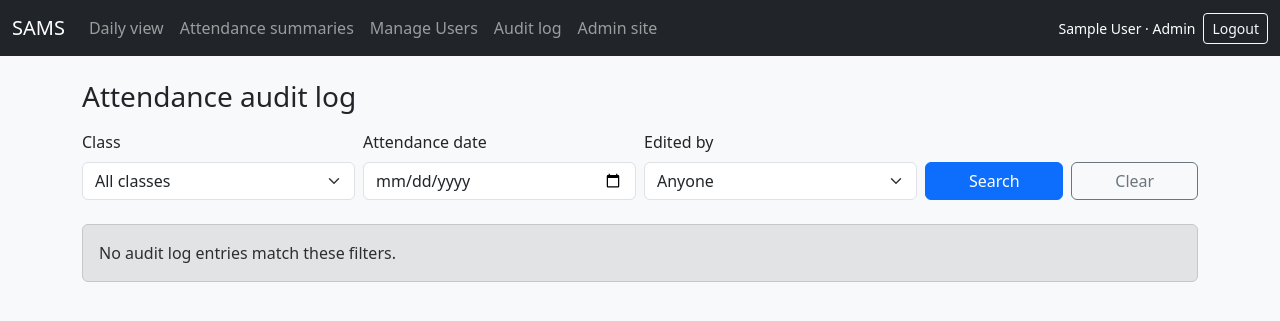
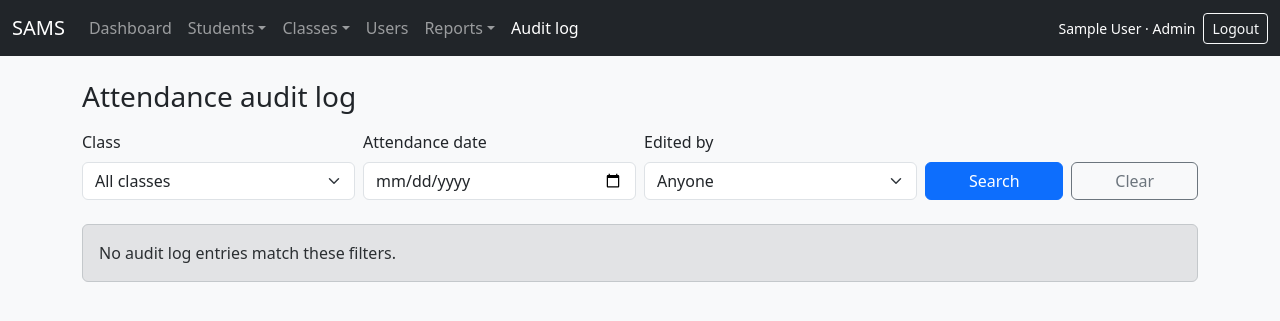
Before and after one commit to Smart-Attendance-Management-System/Student-Attendance-Management-System, a Django app: page /audit-log/ in a window 1280 px wide. Shown: the top 321 px of the page. Run offline with Django 5.2, Linux system fonts and the light colour scheme; a user stored in the database is signed in; tables that the repository leaves empty hold one stand-in row (values such as "Sample post"); data that the repository does not hold is empty.

Commit message:
Simplify the menu for each role and add the CSV import link

```diff
--- a/pages/templates/pages/base.html
+++ b/pages/templates/pages/base.html
@@ -17,27 +17,56 @@
       <span class="navbar-toggler-icon"></span>
     </button>
     <div class="collapse navbar-collapse" id="mainNav">
+      {% with ns=request.resolver_match.namespace url=request.resolver_match.url_name %}
       <ul class="navbar-nav me-auto mb-2 mb-lg-0">
+        <li class="nav-item">
+          <a class="nav-link{% if ns == 'pages' and url == 'home' %} active{% endif %}" href="{% url 'pages:home' %}">Dashboard</a>
+        </li>
+        {% if user.role == "ADMIN" %}
+        <li class="nav-item dropdown">
+          <a class="nav-link dropdown-toggle{% if ns == 'students' %} active{% endif %}" href="#" role="button" data-bs-toggle="dropdown" aria-expanded="false">Students</a>
+          <ul class="dropdown-menu">
+            <li><a class="dropdown-item" href="{% url 'students:list' %}">All students</a></li>
+            <li><a class="dropdown-item" href="{% url 'students:create' %}">Add a student</a></li>
+            <li><a class="dropdown-item" href="{% url 'students:import' %}">Import from CSV</a></li>
+          </ul>
+        </li>
+        <li class="nav-item dropdown">
+          <a class="nav-link dropdown-toggle{% if ns == 'classes' or ns == 'sections' %} active{% endif %}" href="#" role="button" data-bs-toggle="dropdown" aria-expanded="false">Classes</a>
+          <ul class="dropdown-menu">
+            <li><a class="dropdown-item" href="{% url 'classes:list' %}">Classes</a></li>
+            <li><a class="dropdown-item" href="{% url 'sections:list' %}">Sections</a></li>
+          </ul>
+        </li>
+        <li class="nav-item">
+          <a class="nav-link{% if ns == 'accounts' %} active{% endif %}" href="{% url 'accounts:list' %}">Users</a>
+        </li>
+        <li class="nav-item dropdown">
+          <a class="nav-link dropdown-toggle{% if url == 'daily_attendance' or url == 'attendance_summary' %} active{% endif %}" href="#" role="button" data-bs-toggle="dropdown" aria-expanded="false">Reports</a>
+          <ul class="dropdown-menu">
+            <li><a class="dropdown-item" href="{% url 'pages:daily_attendance' %}">Daily view</a></li>
+            <li><a class="dropdown-item" href="{% url 'pages:attendance_summary' %}">Attendance summaries</a></li>
+          </ul>
+        </li>
+        <li class="nav-item">
+          <a class="nav-link{% if url == 'audit_log' %} active{% endif %}" href="{% url 'notifications:audit_log' %}">Audit log</a>
+        </li>
+        {% endif %}
         {% if user.role == "TEACHER" %}
-        <li class="nav-item"><a class="nav-link" href="{% url 'pages:mark_attendance' %}">Mark attendance</a></li>
-        {% endif %}
-        {% if user.role == "ADMIN" or user.role == "TEACHER" %}
-        <li class="nav-item"><a class="nav-link" href="{% url 'pages:daily_attendance' %}">Daily view</a></li>
-        {% endif %}
-        {% if user.role == "ADMIN" %}
-        <li class="nav-item"><a class="nav-link" href="{% url 'pages:attendance_summary' %}">Attendance summaries</a></li>
+        <li class="nav-item">
+          <a class="nav-link{% if url == 'mark_attendance' %} active{% endif %}" href="{% url 'pages:mark_attendance' %}">Mark attendance</a>
+        </li>
+        <li class="nav-item">
+          <a class="nav-link{% if url == 'daily_attendance' %} active{% endif %}" href="{% url 'pages:daily_attendance' %}">Daily view</a>
+        </li>
         {% endif %}
         {% if user.role == "STUDENT_PARENT" %}
-        <li class="nav-item"><a class="nav-link" href="{% url 'pages:my_attendance' %}">My attendance</a></li>
-        {% endif %}
-        {% if user.role == "ADMIN" %}
-        <li class="nav-item"><a class="nav-link" href="{% url 'accounts:list' %}">Manage Users</a></li>
-        <li class="nav-item"><a class="nav-link" href="{% url 'notifications:audit_log' %}">Audit log</a></li>
-        {% endif %}
-        {% if user.is_staff %}
-        <li class="nav-item"><a class="nav-link" href="{% url 'admin:index' %}">Admin site</a></li>
+        <li class="nav-item">
+          <a class="nav-link{% if url == 'my_attendance' %} active{% endif %}" href="{% url 'pages:my_attendance' %}">My attendance</a>
+        </li>
         {% endif %}
       </ul>
+      {% endwith %}
       <div class="d-flex flex-wrap align-items-center gap-2 text-white pb-2 pb-lg-0">
         <span class="small">{{ user.get_full_name|default:user.username }} &middot; {{ user.get_role_display }}</span>
         <form method="post" action="{% url 'pages:logout' %}" class="m-0">
```
Also changed, not shown: pages/templates/pages/daily_attendance.html (+31 -29 lines), pages/tests.py (+79 -3 lines).
